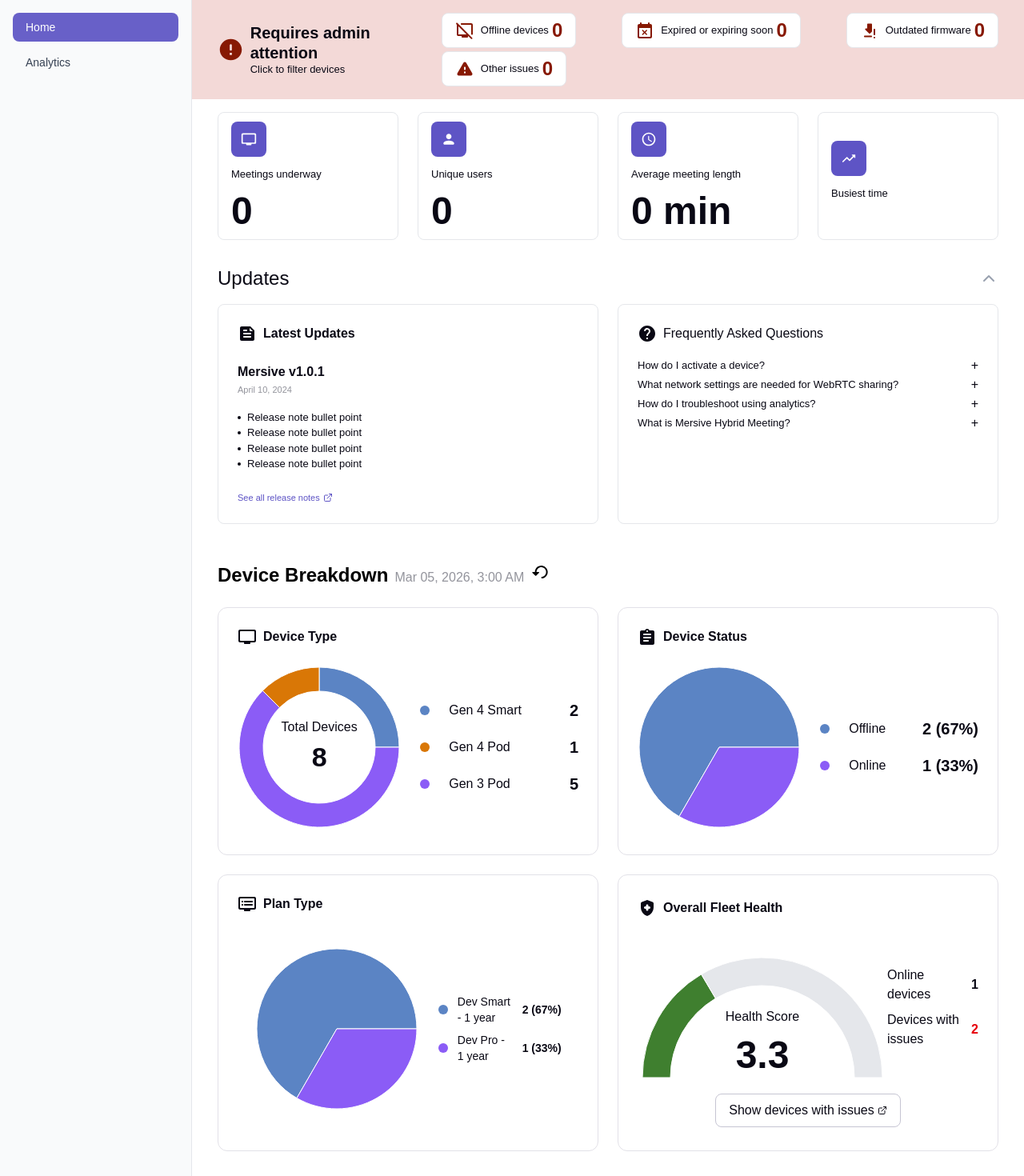
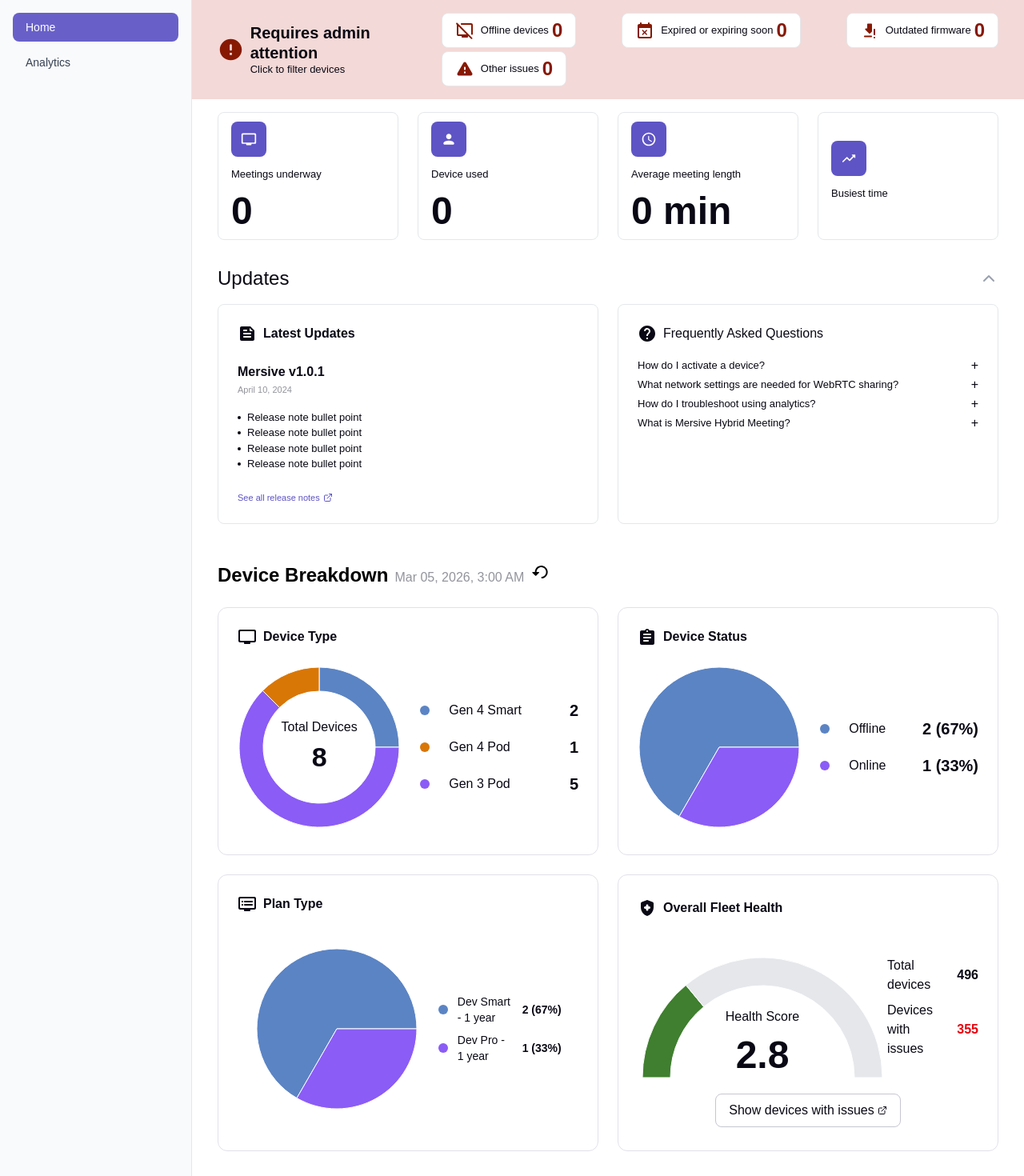
Before and after one commit to vikaspandey-techsierra/mersive-portal, a Next.js app: page /pages/home in a window 1280 px wide. Shown: the top 1470 px of the page at 80% size. Built offline with nearby package versions, Linux system fonts and the light colour scheme.

Commit message:
Updated the Unique users to Devices used with metric agg_active_devices_num instead of agg_users_num and updated the cs_overall_fleet_health chart with JSON data and formula

```diff
--- a/app/pages/home/page.tsx
+++ b/app/pages/home/page.tsx
@@ -146,7 +146,7 @@
                 ) : (
                   <FleetHealthGauge
                     score={fleetHealthData.score}
-                    onlineDevices={fleetHealthData.onlineDevices}
+                    totalDevices={fleetHealthData.totalDevices}
                     devicesWithIssues={fleetHealthData.devicesWithIssues}
                   />
                 )}
--- a/components/FleetHealthGauge.tsx
+++ b/components/FleetHealthGauge.tsx
@@ -5,16 +5,15 @@
 
 interface Props {
   score: number;
-  onlineDevices: number;
+  totalDevices: number;
   devicesWithIssues: number;
 }
 
 export default function FleetHealthGauge({
   score,
-  onlineDevices,
+  totalDevices,
   devicesWithIssues,
 }: Props) {
-
   const data = [
     { name: "Health", value: score },
     { name: "Rest", value: 10 - score },
@@ -22,14 +21,10 @@
 
   return (
     <div className="flex flex-col items-center justify-between text-[#090814] w-full max-md:flex-col">
-
       <div className="flex items-center justify-between text-[#090814] w-full max-md:flex-col">
-
         {/* Gauge */}
         <div className="w-78 h-48">
-
           <div className="relative w-78 h-92">
-
             <ResponsiveContainer width="100%" height="100%">
               <PieChart>
                 <Pie
@@ -45,7 +40,6 @@
                 </Pie>
               </PieChart>
             </ResponsiveContainer>
-
           </div>
 
           {/* Score */}
@@ -53,15 +47,13 @@
             <p className="text-[16px]">Health Score</p>
             <p className="text-[48px] font-semibold">{score}</p>
           </div>
-
         </div>
 
         {/* Stats */}
         <div className="space-y-2 flex flex-col text-[16px] w-[45%] max-md:w-full my-4">
-
           <p className="flex items-center justify-between gap-1">
-            Online devices
-            <span className="font-bold ml-2">{onlineDevices}</span>
+            Total devices
+            <span className="font-bold ml-2">{totalDevices}</span>
           </p>
 
           <p className="flex items-center justify-between gap-1">
@@ -70,9 +62,7 @@
               {devicesWithIssues}
             </span>
           </p>
-
         </div>
-
       </div>
 
       <button className="mt-3 px-4 py-2 border border-[#C6C5D3] rounded-lg text-[16px] flex items-center">
--- a/components/dashboard/SummaryCards.tsx
+++ b/components/dashboard/SummaryCards.tsx
@@ -17,7 +17,7 @@
       value: meetingsUnderway,
     },
     {
-      title: "Unique users",
+      title: "Device used",
       value: uniqueUsers,
     },
     {
--- a/components/home/StatCards.tsx
+++ b/components/home/StatCards.tsx
@@ -14,7 +14,7 @@
     },
     {
       icon: UserIcon,
-      label: "Unique users",
+      label: "Device used",
       value: String(stats.uniqueUsers),
     },
     {
@@ -38,7 +38,12 @@
         >
           <div className="flex items-center gap-2.5">
             <div className="max-md:w-8 max-md:h-8 w-11 h-11 rounded-lg flex items-center justify-center text-white bg-[#5E54C5] ">
-             <Image src={card.icon} alt={`${card.label} icon`} width={20} height={20} />
+              <Image
+                src={card.icon}
+                alt={`${card.label} icon`}
+                width={20}
+                height={20}
+              />
             </div>
           </div>
           <div className="text-[13px] ">{card.label}</div>
--- a/components/stateCard.tsx
+++ b/components/stateCard.tsx
@@ -55,21 +55,6 @@
   bulletPoints: string[];
   releaseNotesUrl: string;
 }
-
-// ════════════════════════════════════════════════════════════════════════════
-//  1. STAT CARD
-//  A metric tile with a purple icon, label, and bold value.
-//
-//  Props:
-//    icon     — any ReactNode (SVG, emoji, etc.)
-//    label    — small gray label text
-//    value    — large bold value string
-//    isLast   — if true, removes the right border divider
-//
-//  Usage:
-//    <StatCard icon={<IconMonitor />} label="Meetings underway" value="0" />
-//    <StatCard icon={<IconUser />}    label="Unique users"      value="11" isLast />
-// ════════════════════════════════════════════════════════════════════════════
 
 export interface StatCardProps {
   icon: React.ReactNode;
@@ -1117,7 +1102,7 @@
         />
         <StatCard
           icon={<span style={{ color: "white", fontSize: 18 }}>👤</span>}
-          label="Unique users"
+          label="Device used"
           value="11"
         />
         <StatCard
--- a/lib/analytics/hooks/useSnapshotMetric.ts
+++ b/lib/analytics/hooks/useSnapshotMetric.ts
@@ -7,8 +7,10 @@
   ChartData,
   DeviceStatusData,
   PlanTypeData,
-  FleetHealthData
+  FleetHealthData,
+  FleetHealthRow
 } from "../snapshot/snapshotTypes";
+import { fleetHealthMock } from "../mock/snapshotMock";
 
 
 
@@ -115,49 +117,42 @@
 
 // FLEET HEALTH
 export function useFleetHealthMetric() {
-
   const [data, setData] = useState<FleetHealthData>({
     score: 0,
-    onlineDevices: 0,
-    devicesWithIssues: 0
+    totalDevices: 0,
+    devicesWithIssues: 0,
   });
-
   const [loading, setLoading] = useState(true);
 
   useEffect(() => {
+    async function loadMetric() {
+      const rows: FleetHealthRow[] = fleetHealthMock;
 
-    async function loadMetric() {
+      const allDevicesRow = rows.find(
+        (r) => r.segment_1_value === "All devices"
+      );
+      const issuesRow = rows.find(
+        (r) => r.segment_1_value === "Devices with issues"
+      );
 
-      const rows = await getSnapshotMetric("cs_devices_num_by_status");
+      const totalDevices = Number(allDevicesRow?.metric_value ?? 0);
+      const devicesWithIssues = Number(issuesRow?.metric_value ?? 0);
 
-      const parsed = parseSnapshot(rows);
+      const score =
+        totalDevices > 0
+          ? Number(
+              (((totalDevices - devicesWithIssues) * 10) / totalDevices).toFixed(1)
+            )
+          : 0;
 
-      const online = parsed.find((r) => r.name === "Online")?.value ?? 0;
-      const offline = parsed.find((r) => r.name === "Offline")?.value ?? 0;
-      const inUse = parsed.find((r) => r.name === "In use")?.value ?? 0;
-
-      const totalDevices = online + offline + inUse;
-
-      const healthScore = totalDevices
-        ? Number(((online / totalDevices) * 10).toFixed(1))
-        : 0;
-
-      setData({
-        score: healthScore,
-        onlineDevices: online,
-        devicesWithIssues: offline
-      });
-
+      setData({ score, totalDevices, devicesWithIssues });
       setLoading(false);
-
     }
 
     loadMetric();
-
   }, []);
 
   return { data, loading };
-
 }
 
 // BANNER METRICS
@@ -280,7 +275,7 @@
 
     async function load() {
 
-      const rows = await getSnapshotMetric("agg_users_num");
+      const rows = await getSnapshotMetric("agg_active_devices_num");
 
       setValue(Number(rows?.[0]?.metric_value ?? 0));
 
--- a/lib/analytics/mock/snapshotMock.ts
+++ b/lib/analytics/mock/snapshotMock.ts
@@ -1,6 +1,6 @@
 // lib/analytics/mock/snapshotMock.ts
 
-import { SnapshotRow } from "../snapshot/snapshotTypes";
+import { FleetHealthRow, SnapshotRow } from "../snapshot/snapshotTypes";
 
 export async function mockSnapshotCloudFunction(
   metric: string
@@ -84,3 +84,25 @@
 
   return mockDB[metric] ?? [];
 }
+
+export const fleetHealthMock: FleetHealthRow[] = [
+  {
+    org_id: "test-org-1000",
+    metric_name: "cs_overall_fleet_health",
+    segment_1_name: "Device Health Type",
+    segment_1_value: "All devices",
+    metric_value: "496",
+    devices_list: null,
+    created_at: "2026-03-12 04:04:58.718413 UTC",
+  },
+  {
+    org_id: "test-org-1000",
+    metric_name: "cs_overall_fleet_health",
+    segment_1_name: "Device Health Type",
+    segment_1_value: "Devices with issues",
+    metric_value: "355",
+    devices_list:
+      '["device-158a1165-f908-4e85-9b46-7918ba0a29db","device-f9e8e73f-1493-406d-aa91-bdcd9c973da7"]',
+    created_at: "2026-03-12 04:04:58.718413 UTC",
+  },
+];
```
Also changed, not shown: lib/analytics/snapshot/snapshotTypes.ts (+17 -1 lines).
